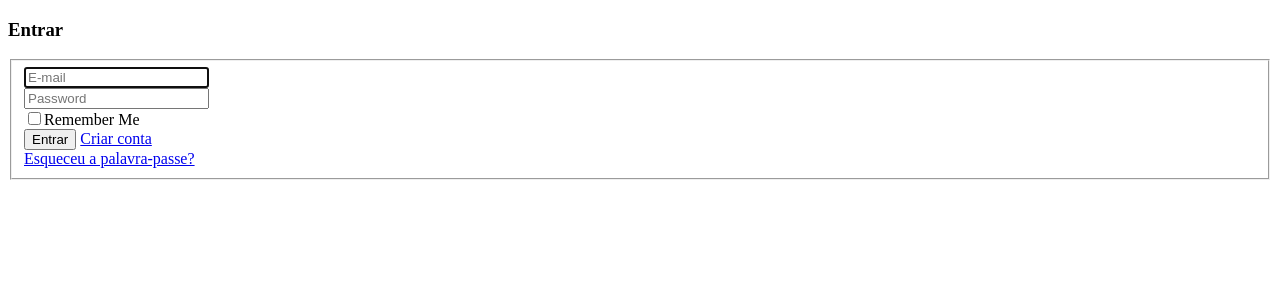
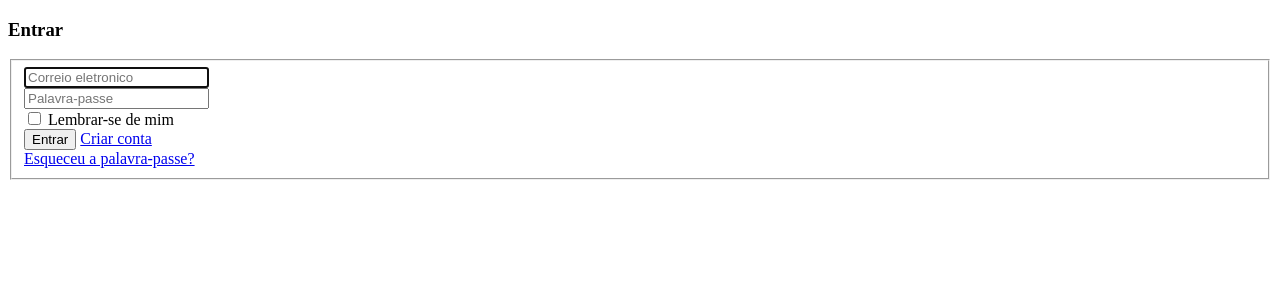
Before and after one commit to HugoRLA/escamboapp, a Rails app: page /admins/sign_in in a window 1280 px wide. Shown: the top 300 px of the page. Run offline with Rails 7, Linux system fonts and the light colour scheme; parts of the project's set-up code (start-up, migrations or seed data) failed here and were passed over; some libraries are stand-ins or nearby versions.

Commit message:
Add translations to PT
Signed-off-by: Hugo Araujo <hugoricardola@gmail.com>

```diff
--- a/app/views/admins/sessions/new.html.erb
+++ b/app/views/admins/sessions/new.html.erb
@@ -9,14 +9,15 @@
           <%= form_for(resource, as: resource_name, url: session_path(resource_name), role: "form") do |f| %>
             <fieldset>
               <div class="form-group">
-                <%= f.email_field :email, autofocus: true, class: "form-control", placeholder: "E-mail", type: "email", autofocus: "autofocus"  %>
+                <%= f.email_field :email, autofocus: true, class: "form-control", placeholder: t('activerecord.attributes.user.email'), type: "email", autofocus: "autofocus"  %>
               </div>
               <div class="form-group">
-                <%= f.password_field :password, autocomplete: "off", class: "form-control", placeholder: "Password", type: "password" %>
+                <%= f.password_field :password, autocomplete: "off", class: "form-control", placeholder: t('activerecord.attributes.user.password'), type: "password" %>
               </div>
               <div class="checkbox">
                 <label>
-                  <%= f.check_box :remember_me %>Remember Me
+                  <%= f.check_box :remember_me %>
+                  <%= t('activerecord.attributes.user.remember_me') %>
                 </label>
               </div>
               <%= f.submit t('.sign_in'), class:"btn btn-lg btn-success btn-block" %>
--- a/config/locales/devise.views.pt.yml
+++ b/config/locales/devise.views.pt.yml
@@ -9,13 +9,13 @@ pt:
         current_password:
         current_sign_in_at:
         current_sign_in_ip:
-        email:
+        email: Correio eletronico
         encrypted_password:
         failed_attempts:
         last_sign_in_at:
         last_sign_in_ip:
         locked_at:
-        password:
+        password: Palavra-passe
         password_confirmation:
         remember_created_at:
         remember_me: Lembrar-se de mim
```
